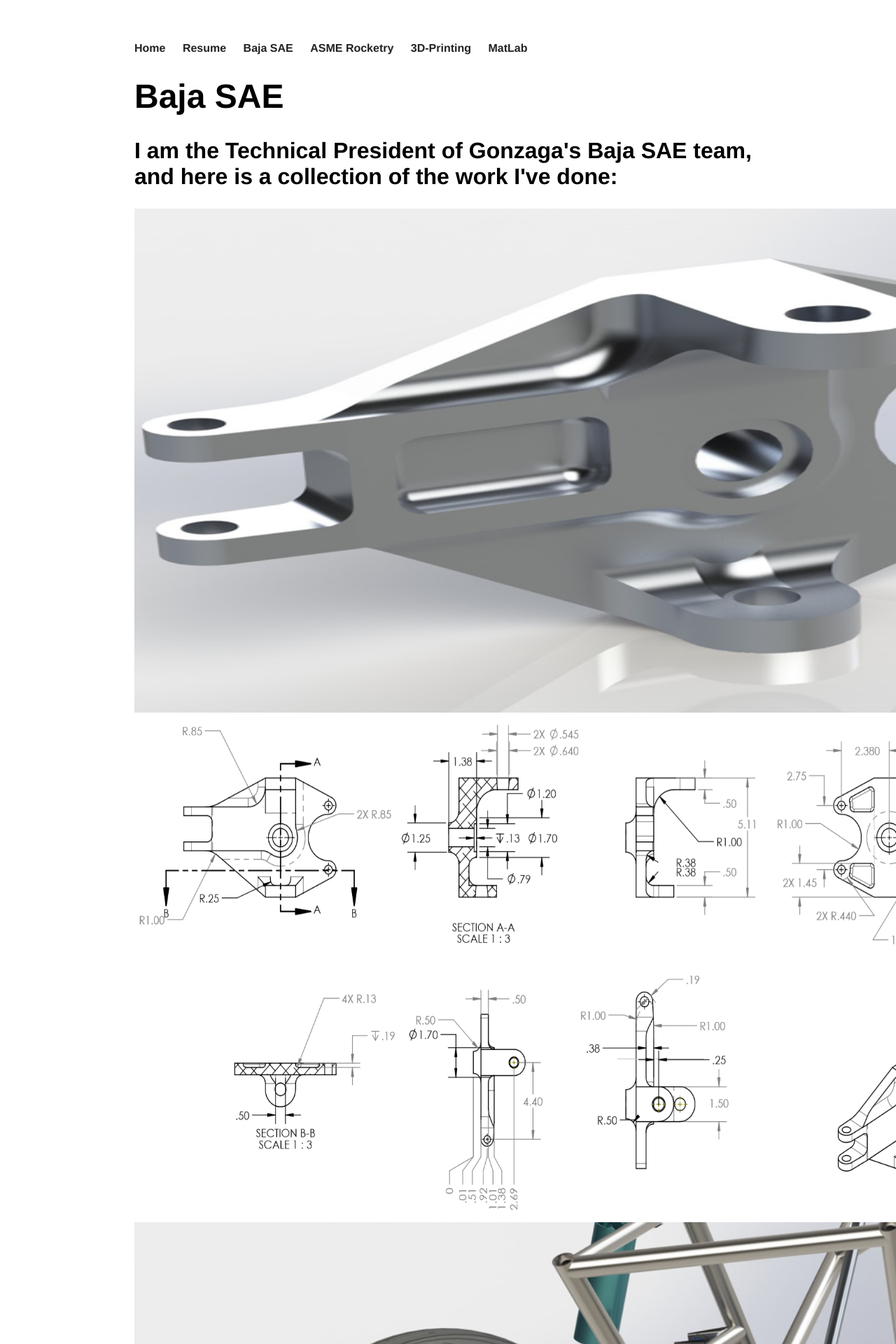
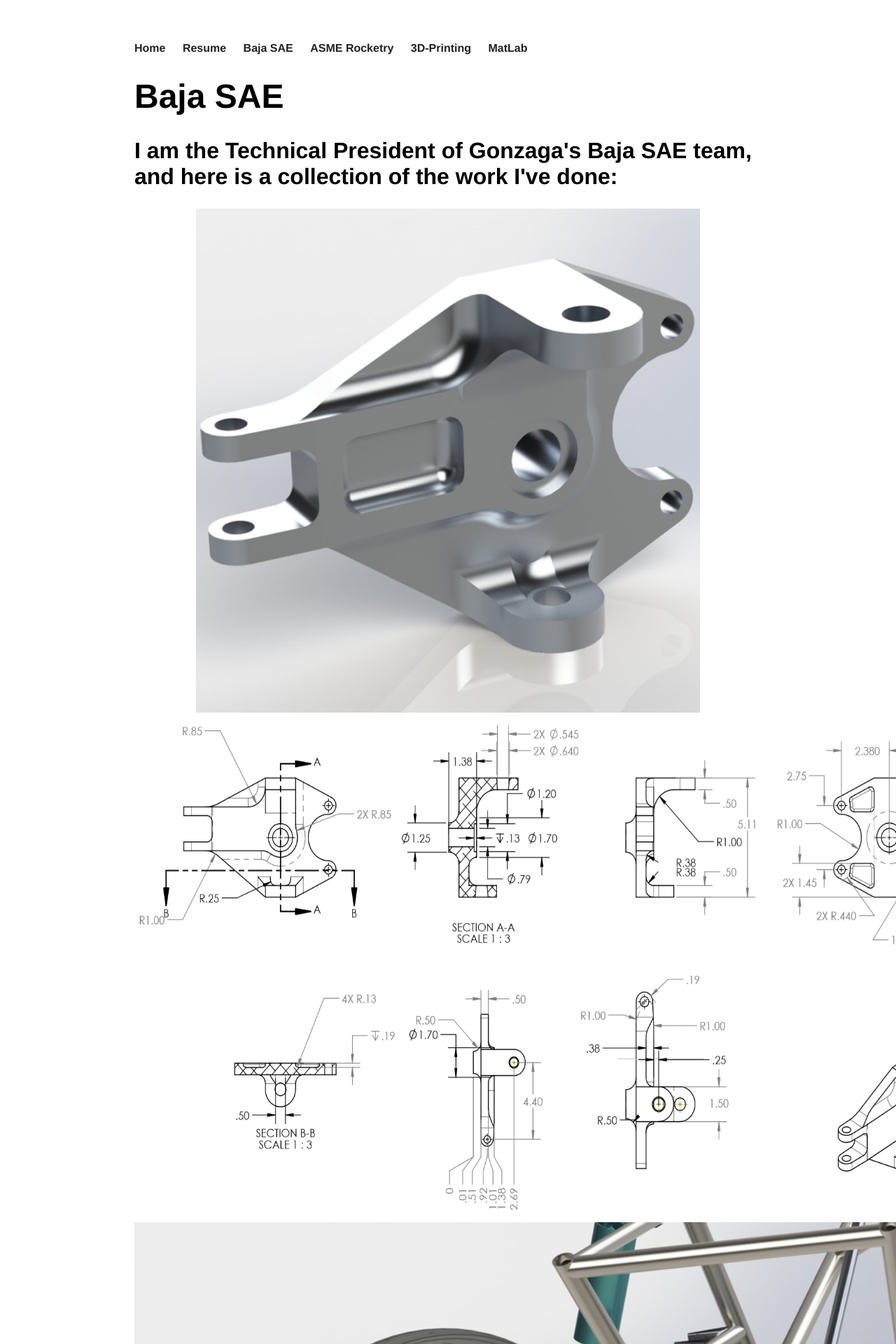
Before and after one commit to andy-gothro/andy-gothro.github.io, a Jekyll site: the page built from Baja SAE/index.html, in a window 1280 px wide. Shown: the top 1920 px of the page at 70% size. Built offline with Jekyll 4.4.1, drawn with Linux system fonts in a browser that asks for light colours.

Commit message:
Update index.html

```diff
--- a/Baja SAE/index.html
+++ b/Baja SAE/index.html
@@ -6,10 +6,10 @@
       <h1>Baja SAE</h1>
         <h2>I am the Technical President of Gonzaga's Baja SAE team, and here is a collection of the work I've done:</h2>
 	<center>
-		<img src="knuckle render 1.png" width="1280" height="720" 	alt="render of the knucke">
+		<img src="knuckle render 1.png" width="720" height="720" 	alt="render of the knucke">
 		<img src="../knuckle drawing2.PNG" width="1280" height="720" 	alt="engineering drawing of the knuckle">
 		<img src="knuckle render 2.png" width="1280" height="720"	alt="knuckle on the car in solidworks">
-		<img src="machined knuckle 1.jpg" width="1280" height="720"     alt="machined knuckle in vise">
+		<img src="machined knuckle 1.jpg" width="960" height="720"     alt="machined knuckle in vise">
 		<img src="machined knuckle 2.jpg" width="720" height="720"	alt="machined and printed knuckles on the vise in the Haas">
 		<img src="machined knuckle 3.jpg" width="720" height="720" 	alt="machined and printed knuckles sitting on a chair in front of the frame">
 		<img src="baja car 1.jpg" width="720" height="720" 		alt="partly assembled car in the shop">
```
